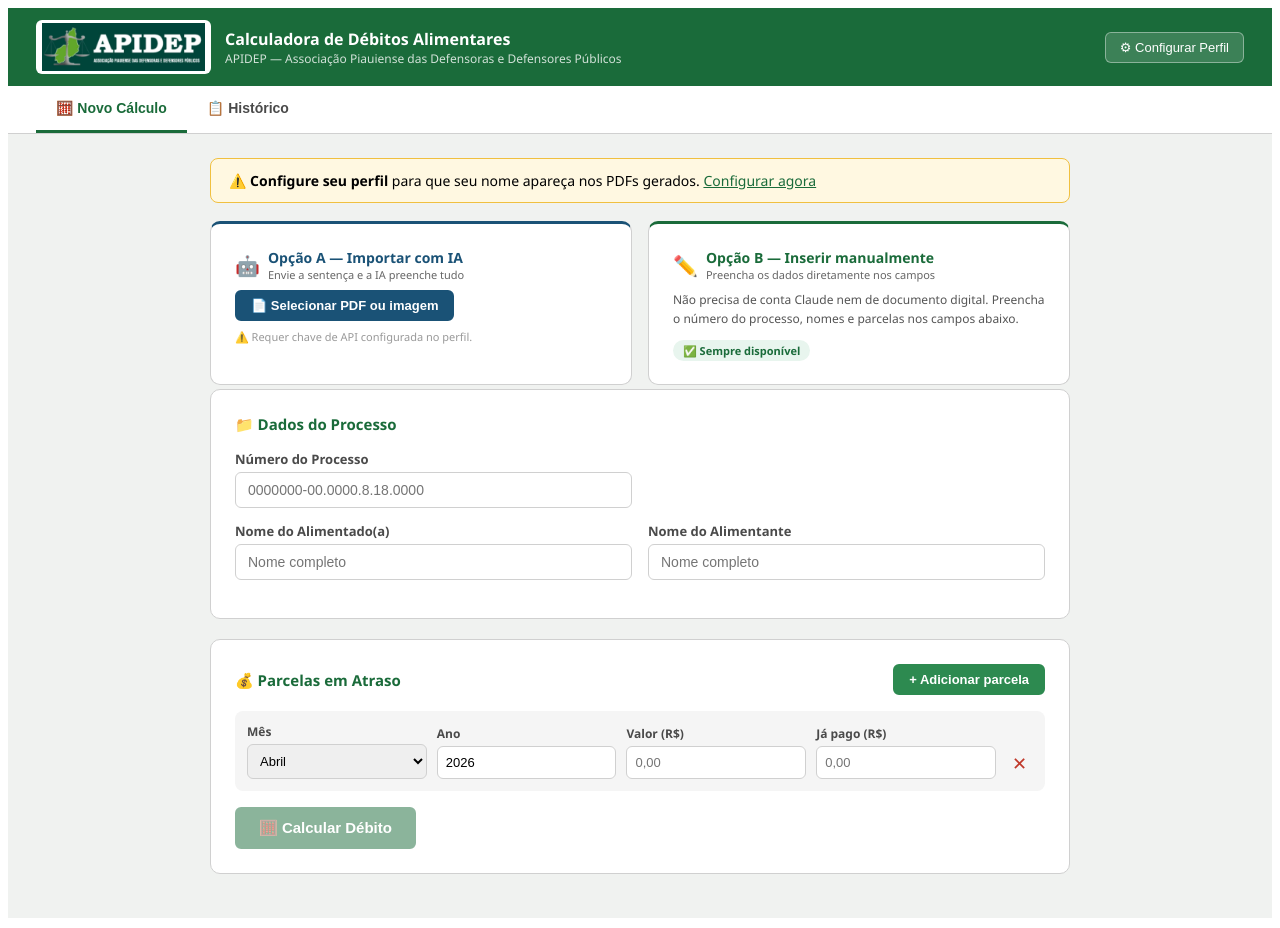
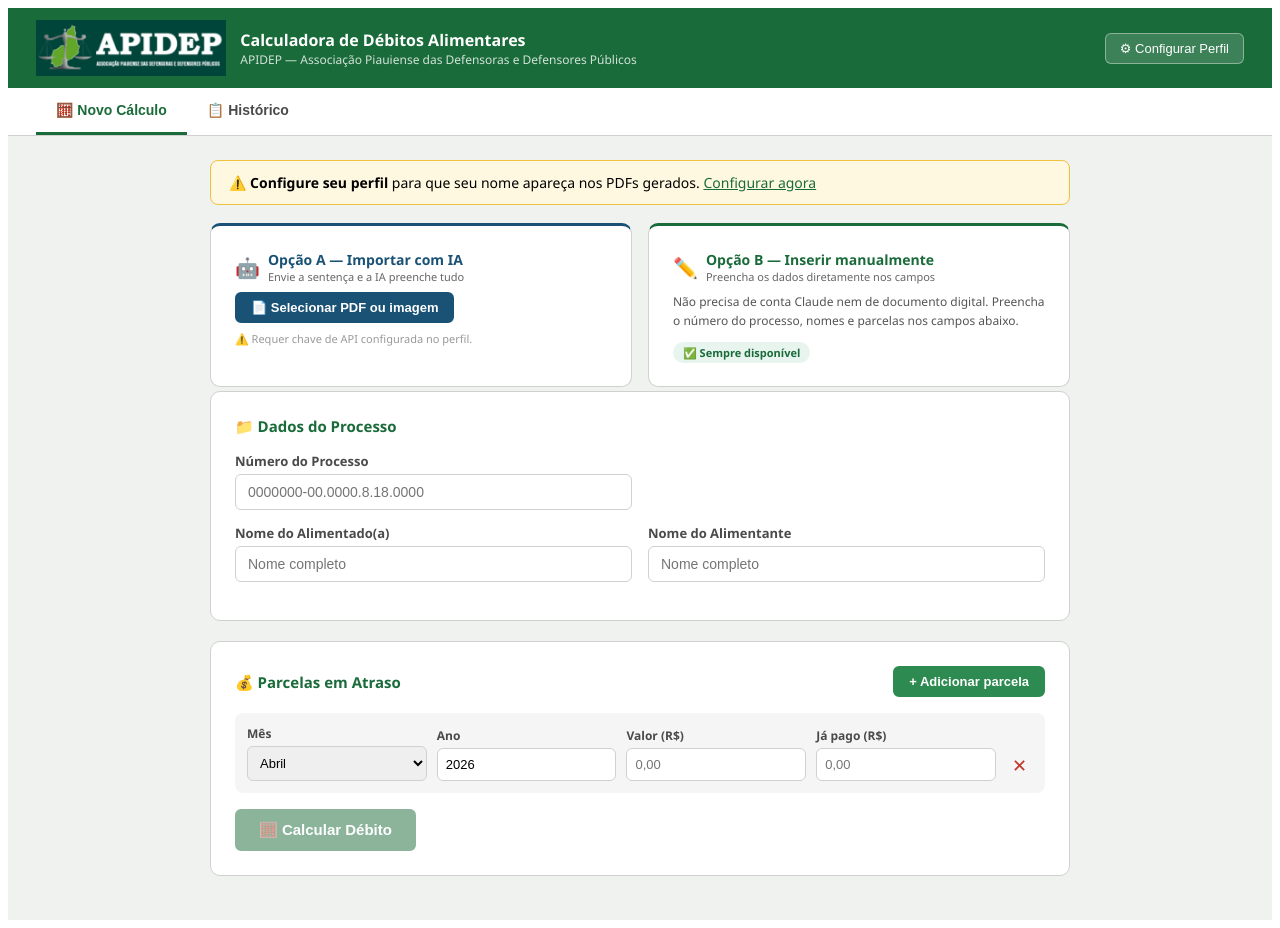
Before and after one commit to dpepigpt-glitch/calculadora-alimentar-dpe, a React (Vite) app: page / in a window 1280 px wide. Built offline with nearby package versions, Linux system fonts and the light colour scheme; the HTML template or start-up script is replaced by a standard one.

Commit message:
Update App.jsx

```diff
--- a/src/App.jsx
+++ b/src/App.jsx
@@ -151,7 +151,7 @@ const Header = ({ perfil, onPerfil }) => (
       <img
         src="/logo-apidep.png"
         alt="APIDEP"
-        style={{ height: 48, objectFit: "contain", background: C.branco, borderRadius: 6, padding: "3px 6px" }}
+        style={{ height: 56, objectFit: "contain" }}
         onError={e => { e.target.style.display = "none"; }}
       />
       <div>
```
